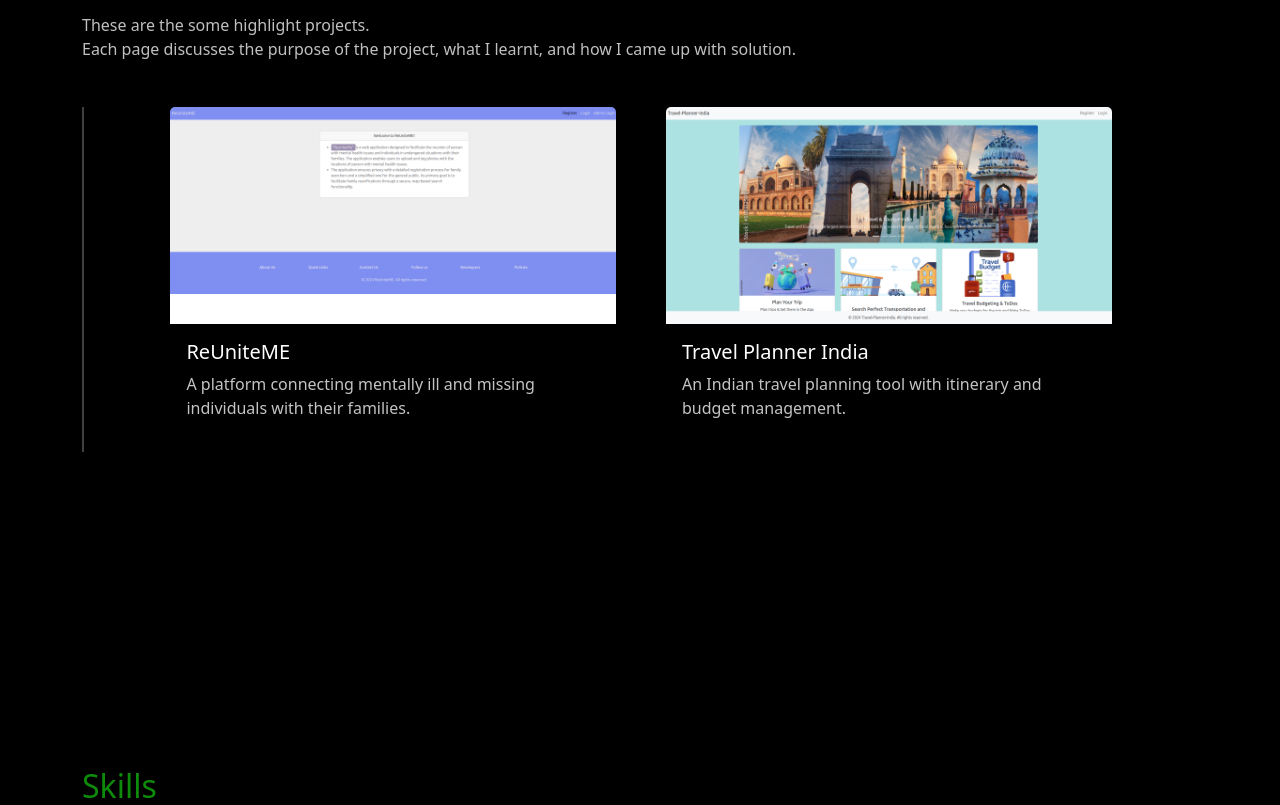
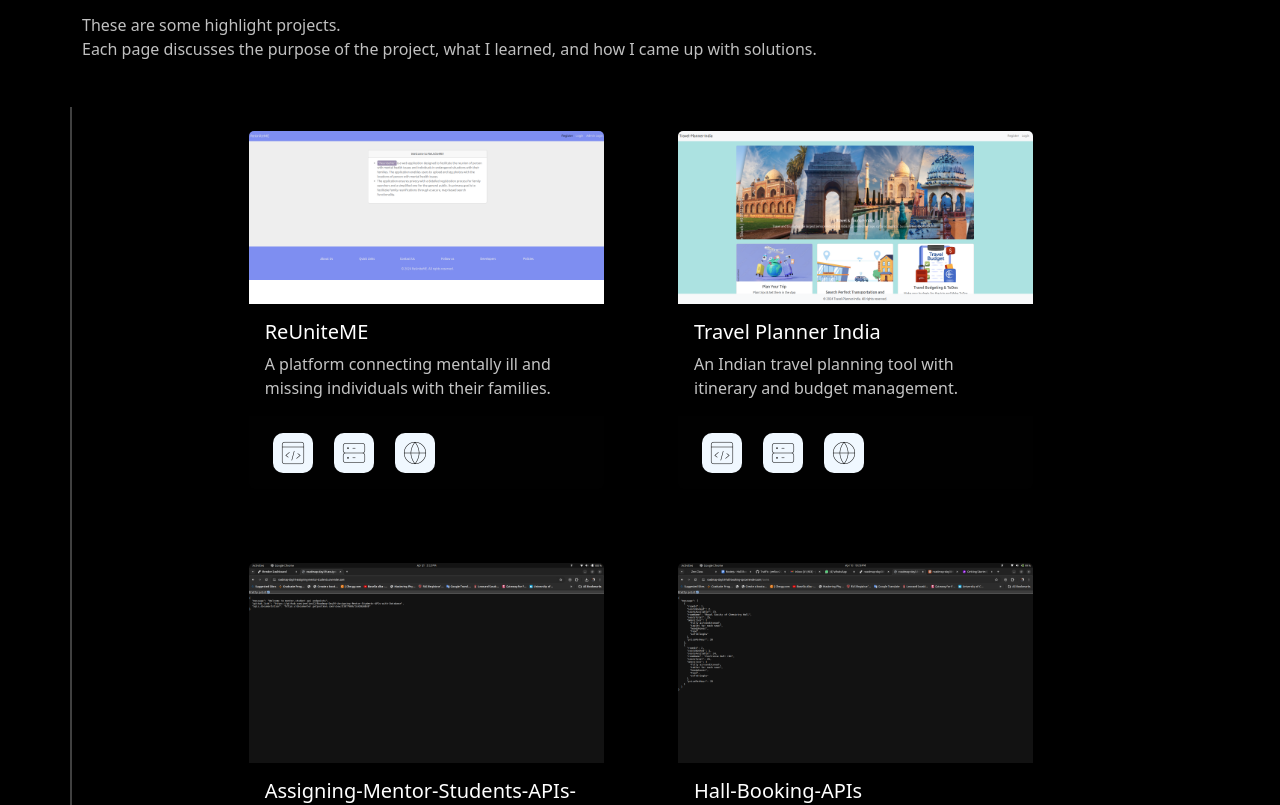
Before and after one commit to jeelion22/jeeva-madhaiyan-portfolio, a React (Vite) app: page / in a window 1280 px wide. Shown: the part 903-1708 px from the top of the page. Built offline with nearby package versions, Linux system fonts and the light colour scheme.

Commit message:
additional projects added

```diff
--- a/src/components/projects/Projects.css
+++ b/src/components/projects/Projects.css
@@ -28,64 +28,28 @@
 
 
 
-.img {
-    display: grid;
-}
-
-img, .tech-stack {
-    grid-column: 1;
-    grid-row: 1;
-}
 
 
+.card {
 
-.tech-stack {
-    /* position: relative; */
-    /* bottom: 50%; */
-
-    opacity: 0;
-    display: inline-flex;
-    justify-content: center;
-    align-items: center;
-    gap: 2px;
-
-
-}
-
-
-
-
-.tech-stack:hover {
-    opacity: 1;
-    transition: 1s;
-}
-
-
-.technology {
-    border: 1px solid black;
-    padding: 5px;
-    border-radius: 17px;
-    font-size: 13px;
-
-    /* margin: 2px; */
-}
-
-.technology:hover {
-    background-color:rgb(0, 0, 0, .8);
-    color: white;
-}
-
-.card {
+    display: flex;
+    flex-direction: column;
+    justify-content: space-between;
     border : none;
-    width: 40%;
     background-color: transparent;
     cursor: pointer;
 }
 
-/* .card:hover {
-    border: 2px solid rgb(128, 128, 128, 0.1)
+.project-container .col {
+    display: flex;
+}
 
-} */
+.card:hover {
+    border: 2px solid rgb(14, 139, 10);
+
+
+
+}
 
 .card-title {
     color: white;
@@ -132,3 +96,40 @@ h2 {
 
 
 }
+
+
+
+.source a img {
+    background-color: aliceblue;
+    padding: 0.5rem;
+    margin: 0.5rem;
+    width: 40px;
+    height: 40px;
+    border-radius: 25%;
+
+
+}
+
+
+
+.source {
+    display: inline-flex;
+    gap: 5px;
+}
+
+.source a {
+    text-decoration: none;
+}
+
+.source a img:hover {
+    transform: scale(1.2);
+    background-color: white;
+
+    box-shadow: -4px 4px 2px 1px rgb(14, 139, 10, 0.5);
+    transition: 0.2s;
+
+}
+
+/* .source a img:hover {
+    transform: scale(0.9);
+} */
--- a/src/components/projects/Projects.jsx
+++ b/src/components/projects/Projects.jsx
@@ -1,30 +1,57 @@
 import React from "react";
 import "./Projects.css";
-import travelPlannerImg from "./travel-planner.png";
-import reunitemeImg from "./reuniteme.png";
+import browserCode from "./icons/Browser-Code.png";
+import serverCode from "./icons/Database-Server.png";
+import web from "./icons/Web.png";
+
+import { projectsInfo } from "./projectData";
 
 const Project = ({ project }) => {
   return (
-    <div class="card h-100" style={{}}>
+    <div className="col">
+      <div className="card h-100">
         <div className="img">
           <img
             src={project.img}
-          class="card-img-top"
+            className="card-img-top"
             alt={project.name || "Project image"}
           />
         </div>
-
-      <div class="card-body">
-        <h5 class="card-title">{project.name}</h5>
-        <p class="card-text">{project.purpose}</p>
-
+        <div className="card-body">
+          <h5 className="card-title">{project.name}</h5>
+          <p className="card-text">{project.purpose}</p>
+        </div>
+        <div className="card-footer">
           <div className="links">
             <div className="source">
-            <a href=""></a>
-            <a href=""></a>
+              {project.links.client && (
+                <a
+                  href={project.links.client}
+                  target="_blank"
+                  rel="noopener noreferrer"
+                >
+                  <img src={browserCode} alt="Client" />
+                </a>
+              )}
+              {project.links.server && (
+                <a
+                  href={project.links.server}
+                  target="_blank"
+                  rel="noopener noreferrer"
+                >
+                  <img src={serverCode} alt="Server" />
+                </a>
+              )}
+              {project.links.live && (
+                <a
+                  href={project.links.live}
+                  target="_blank"
+                  rel="noopener noreferrer"
+                >
+                  <img src={web} alt="live link" />
+                </a>
+              )}
             </div>
-          <div className="live">
-            <a href=""></a>
           </div>
         </div>
       </div>
@@ -32,64 +59,24 @@ const Project = ({ project }) => {
   );
 };
 
-const projectsInfo = [
-  {
-    name: "ReUniteME",
-    img: reunitemeImg,
-    purpose:
-      "A platform connecting mentally ill and missing individuals with their families.",
-    technologies: [
-      "ReactJS",
-      "Axios",
-      "NodeJS",
-      "ExpressJS",
-      "MongoDB",
-      "JWS",
-      "Mongoose",
-      "AWS S3",
-    ],
-  },
-  {
-    name: "Travel Planner India",
-    img: travelPlannerImg,
-    purpose:
-      "An Indian travel planning tool with itinerary and budget management.",
-    technologies: [
-      "ReactJS",
-      "Redux",
-      "NodeJS",
-      "ExpressJS",
-      "MongoDB",
-      "JWS",
-      "Mongoose",
-    ],
-  },
-];
-
 const Projects = () => {
   return (
     <section className="section" id="projects">
       <div className="container container-xxl">
-        <div className="row ">
+        <div className="row">
           <div className="col-md-12 showcase-description">
             <h2 className="project-header">Showcases.</h2>
-
             <p>
-              These are the some highlight projects. <br /> Each page discusses
-              the purpose of the project, what I learnt, and how I came up with
-              solution.{" "}
+              These are some highlight projects. <br /> Each page discusses the
+              purpose of the project, what I learned, and how I came up with
+              solutions.
             </p>
           </div>
         </div>
-
-        <div className="row">
-          <div className="col-md-12 col-sm-12">
-            <div className="project-container">
+        <div className="row row-cols-1 row-cols-md-3 g-4 project-container">
           {projectsInfo.map((project, index) => (
             <Project project={project} key={index} />
           ))}
-            </div>
-          </div>
         </div>
       </div>
     </section>
```
Lines whose indentation alone changed are shown as unchanged.
